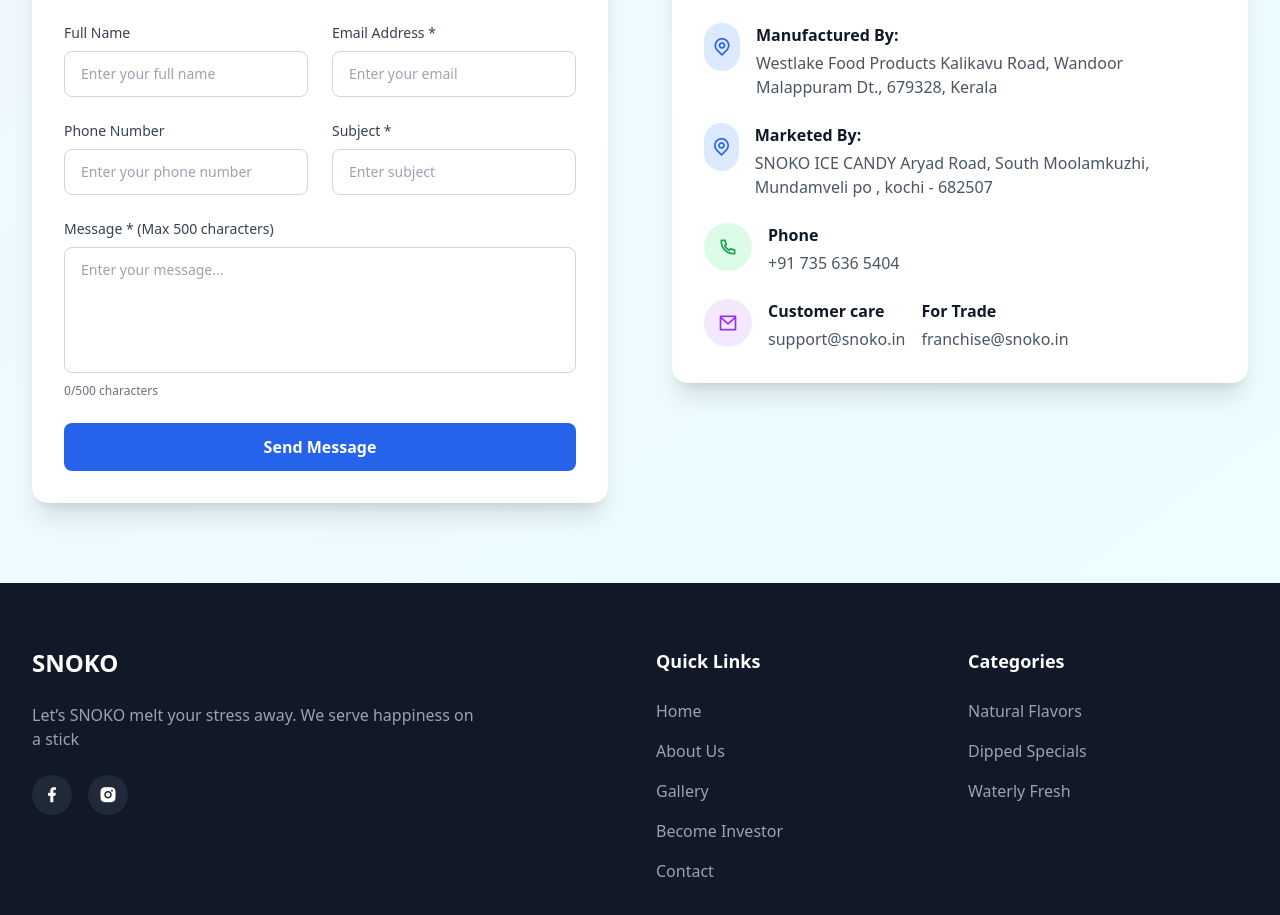
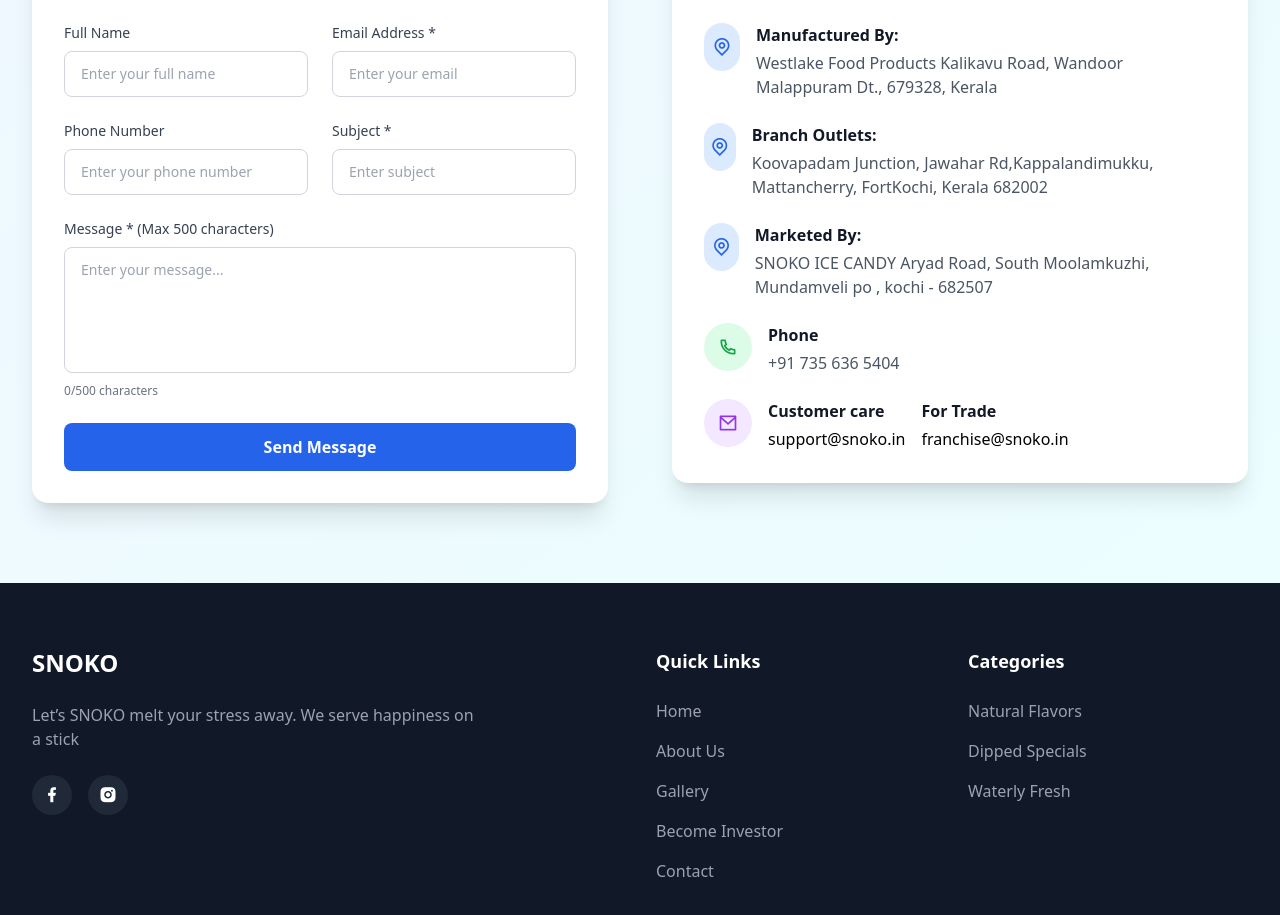
Before and after one commit to Mr-Zee/Snoko, a Next.js app: page / in a window 1280 px wide. Shown: the part 5165-6080 px from the top of the page. Built offline with nearby package versions, Linux system fonts and the light colour scheme.

Commit message:
address and mail

```diff
--- a/components/ContactSection.tsx
+++ b/components/ContactSection.tsx
@@ -14,7 +14,7 @@
   const [submitMessage, setSubmitMessage] = useState("");
 
   const handleInputChange = (
-    e: React.ChangeEvent<HTMLInputElement | HTMLTextAreaElement>
+    e: React.ChangeEvent<HTMLInputElement | HTMLTextAreaElement>,
   ) => {
     const { name, value } = e.target;
     setFormData((prev) => ({
@@ -50,7 +50,7 @@
 
       if (response.ok) {
         setSubmitMessage(
-          "Thank you for your message! We will get back to you soon."
+          "Thank you for your message! We will get back to you soon.",
         );
         setFormData({
           name: "",
@@ -61,12 +61,12 @@
         });
       } else {
         setSubmitMessage(
-          "There was an error sending your message. Please try again."
+          "There was an error sending your message. Please try again.",
         );
       }
     } catch (error) {
       setSubmitMessage(
-        "There was an error sending your message. Please try again."
+        "There was an error sending your message. Please try again.",
       );
     }
 
@@ -253,6 +253,21 @@
                   </div>
                   <div>
                     <h4 className="font-semibold text-gray-900 mb-1">
+                      Branch Outlets:
+                    </h4>
+                    <p className="text-gray-600">
+                      Koovapadam Junction, Jawahar Rd,Kappalandimukku,
+                      Mattancherry, FortKochi, Kerala 682002
+                    </p>
+                  </div>
+                </div>
+
+                <div className="flex items-start space-x-4">
+                  <div className="w-12 h-12 bg-blue-100 rounded-full flex items-center justify-center">
+                    <i className="ri-map-pin-line text-blue-600 text-xl"></i>
+                  </div>
+                  <div>
+                    <h4 className="font-semibold text-gray-900 mb-1">
                       Marketed By:
                     </h4>
                     <p className="text-gray-600">
@@ -277,12 +292,16 @@
                     <i className="ri-mail-line text-purple-600 text-xl"></i>
                   </div>
                   <div>
-                    <h4 className="font-semibold text-gray-900 mb-1">Customer care</h4>
-                    <p className="text-gray-600">support@snoko.in </p>
+                    <h4 className="font-semibold text-gray-900 mb-1">
+                      Customer care
+                    </h4>
+                    <a href="mailto:support@snoko.in">support@snoko.in</a>
                   </div>
                   <div>
-                    <h4 className="font-semibold text-gray-900 mb-1">For Trade</h4>
-                    <p className="text-gray-600">franchise@snoko.in</p>
+                    <h4 className="font-semibold text-gray-900 mb-1">
+                      For Trade
+                    </h4>
+                    <a href="mailto:franchise@snoko.in">franchise@snoko.in</a>
                   </div>
                 </div>
 
--- a/package.json
+++ b/package.json
@@ -5,6 +5,8 @@
   "scripts": {
     "dev": "cross-env NODE_ENV=development next dev -H 0.0.0.0 -p 3000",
     "build": "next build",
+    "start": "next start",
+    "export": "next build && next export",
     "lint": "next lint"
   },
   "dependencies": {
```
Also changed, not shown: 1 other file (tests, documents, lock files or other folders).
